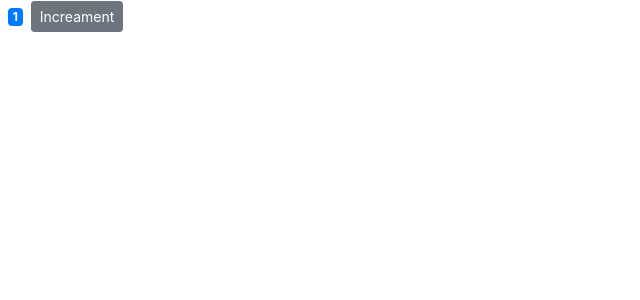
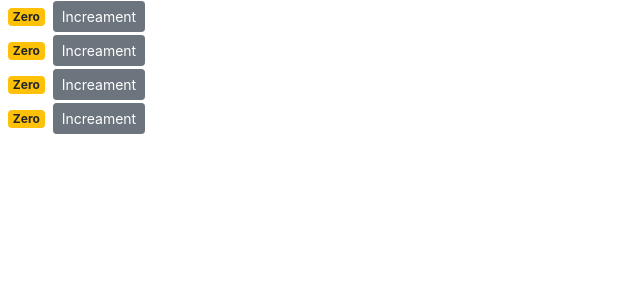
Before and after one commit to ranjankumarmandal/counter-app, a React (Create React App) app: page / in a window 1280 px wide. Shown: the top 300 px of the page, without its empty margins (0-640 px from the left). Built offline with nearby package versions, Linux system fonts and the light colour scheme.

Commit message:
counter v1

```diff
--- a/src/components/counter.jsx
+++ b/src/components/counter.jsx
@@ -2,27 +2,13 @@ import React, { Component } from "react";
 
 class Counter extends Component {
   state = {
-    count: 1,
+    count: 0,
   };
 
   // constructor() {
   //   super();
   //   this.handleIncreament = this.handleIncreament.bind(this);
   // }
-
-  render() {
-    return (
-      <div>
-        <span className={this.getBadgeClasses()}>{this.formatCount()}</span>
-        <button
-          onClick={() => this.handleIncreament(product)}
-          className="btn btn-secondary btn-sm"
-        >
-          Increament
-        </button>
-      </div>
-    );
-  }
 
   getBadgeClasses() {
     let classes = "badge m-2 badge-";
@@ -36,10 +22,24 @@ class Counter extends Component {
   }
 
   // Event handlers in react call as method invocation which by default return 'window' object. But as 'use strict' is enabled in react by default, hence this will return 'undefined' object. So to resolve this issue, we have used here the arrow function.
-  handleIncreament = (product) => {
-    console.log(product);
+  handleIncreament = () => {
+    //console.log(product);
     this.setState({ count: this.state.count + 1 });
   };
+
+  render() {
+    return (
+      <div>
+        <span className={this.getBadgeClasses()}>{this.formatCount()}</span>
+        <button
+          onClick={() => this.handleIncreament()}
+          className="btn btn-secondary btn-sm"
+        >
+          Increament
+        </button>
+      </div>
+    );
+  }
 }
 
 export default Counter;
--- /dev/null
+++ b/src/components/counters.jsx
@@ -0,0 +1,24 @@
+import React, { Component } from "react";
+import Counter from "./counter";
+
+class Counters extends Component {
+  state = {
+    counters: [
+      { id: 1, value: 0 },
+      { id: 2, value: 0 },
+      { id: 3, value: 0 },
+      { id: 4, value: 0 },
+    ],
+  };
+  render() {
+    return (
+      <div>
+        {this.state.counters.map((counter) => (
+          <Counter key={counter.id} />
+        ))}
+      </div>
+    );
+  }
+}
+
+export default Counters;
```
Also changed, not shown: src/index.js (+8 -8 lines).
